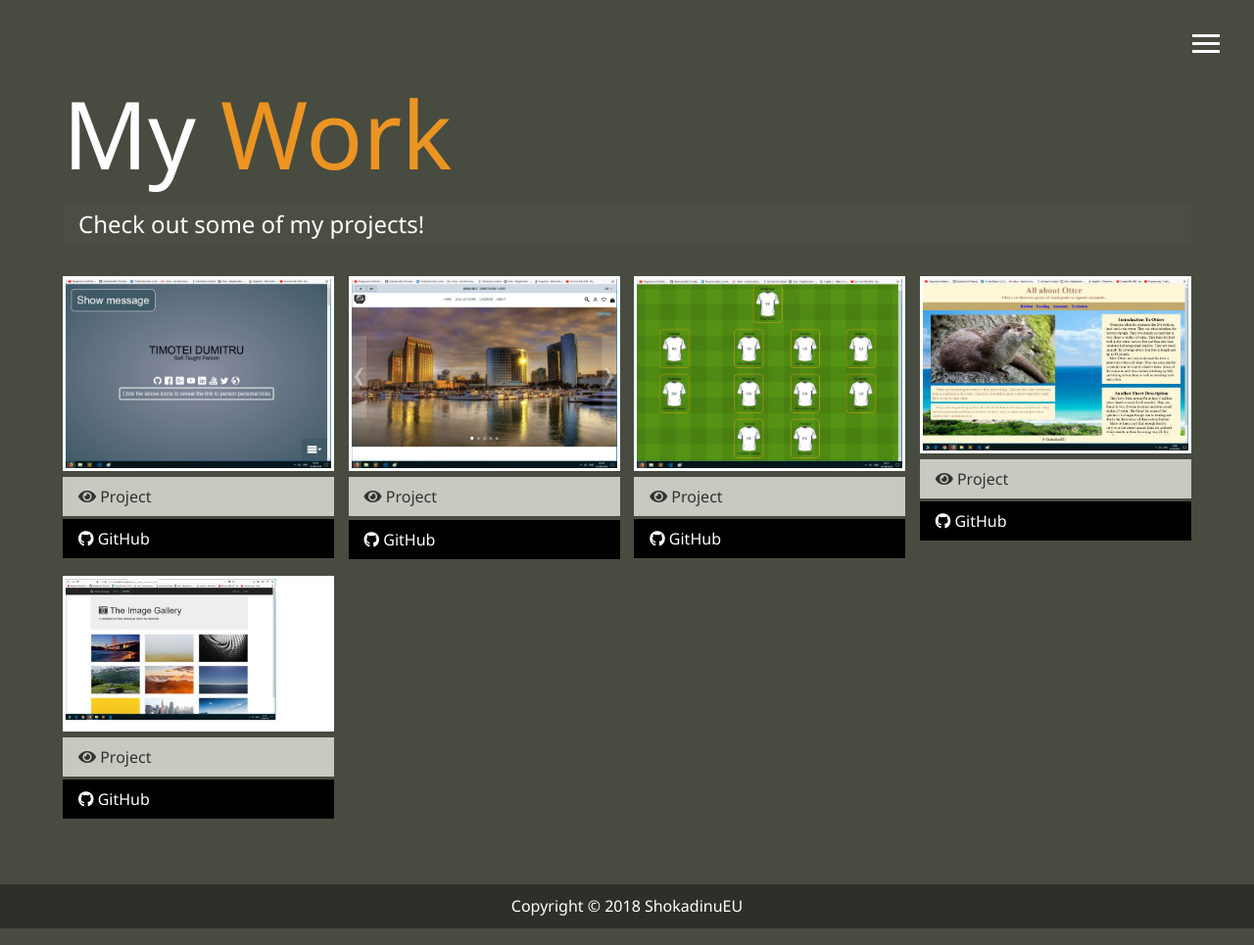
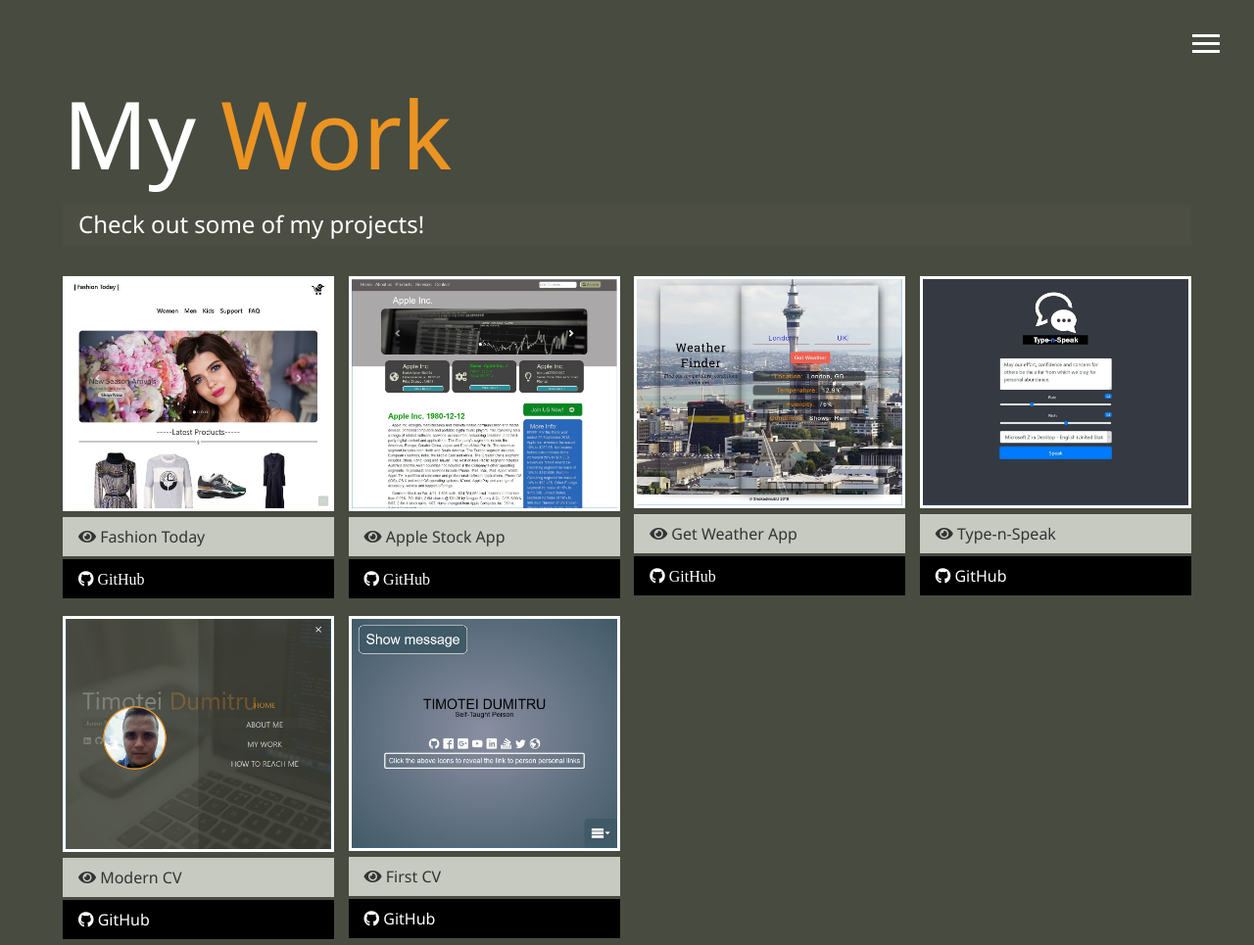
Before and after one commit to ShokadinuEU/modern_portfolio, a website: page dist/work.html in a window 1280 px wide. Shown: the top 965 px of the page at 98% size. Drawn offline with Linux system fonts and the light colour scheme.

Commit message:
update my work section, fill it with latest projects i've work on and some small fixes on the other pages

```diff
--- a/dist/work.html
+++ b/dist/work.html
@@ -57,58 +57,75 @@
       Check out some of my projects!
     </h2>
     <div class="projects">
+      <!-- First Item -->
       <div class="item">
         <a href="#!">
-          <img src="img/projects/first-cv.jpg" alt="My First CV">
+          <img src="img/projects/fashion-today.jpg" alt="Latest Project">
         </a>
         <a href="#" class="btn-light">
-          <i class="fas fa-eye"></i> Project
+          <i class="fas fa-eye"></i> Fashion Today
         </a>
-        <a href="https://shokadinueu.github.io/my-CV" target="_blank" class="btn-dark">
+        <a href="https://shokadinueu.github.io/fashion-today/" target="_blank" class="btn-dark">
+          <i class="fab fa-github"> GitHub </i>
+        </a>
+      </div>
+      <!-- Second Item -->
+      <div class="item">
+        <a href="#!">
+          <img src="img/projects/apple-stock.jpg" alt="Apple Stock">
+        </a>
+        <a href="#" class="btn-light">
+          <i class="fas fa-eye"></i> Apple Stock App
+        </a>
+        <a href="https://shokadinueu.github.io/apple-stock-info/" target="_blank" class="btn-dark">
+          <i class="fab fa-github"> GitHub </i>
+        </a>
+      </div>
+      <!-- Third Item -->
+      <div class="item">
+        <a href="#!">
+          <img src="img/projects/weather-app.jpg" alt="Get Weather APP">
+        </a>
+        <a href="#" class="btn-light">
+          <i class="fas fa-eye"></i> Get Weather App
+        </a>
+        <a href="https://shokadinueu.github.io/get-weather-app/" target="_blank" class="btn-dark">
+          <i class="fab fa-github">  GitHub</i>
+        </a>
+      </div>
+      <!-- Fourth Item -->
+      <div class="item">
+        <a href="#!">
+          <img src="img/projects/type-n-speak.jpg" alt="Type-n-Speak">
+        </a>
+        <a href="#" class="btn-light">
+          <i class="fas fa-eye"></i> Type-n-Speak
+        </a>
+        <a href="https://shokadinueu.github.io/type_n_speak_app/" target="_blank" class="btn-dark">
           <i class="fab fa-github"></i> GitHub
         </a>
       </div>
+      <!-- Fifth Item -->
       <div class="item">
         <a href="#!">
-          <img src="img/projects/img-slider.jpg" alt="Image Slider">
+          <img src="img/projects/modern-portofolio.jpg" alt="Modern CV">
         </a>
         <a href="#" class="btn-light">
-          <i class="fas fa-eye"></i> Project
+          <i class="fas fa-eye"></i> Modern CV
         </a>
-        <a href="https://shokadinueu.github.io/jr-web-dev-test/" target="_blank" class="btn-dark">
+        <a href="https://shokadinueu.github.io/modern_portfolio/" target="_blank" class="btn-dark">
           <i class="fab fa-github"></i> GitHub
         </a>
       </div>
+      <!-- Sixth Item -->
       <div class="item">
         <a href="#!">
-          <img src="img/projects/football-formation.jpg" alt="Fotball Formation">
+          <img src="img/projects/first-cv-online.jpg" alt="First CV">
         </a>
         <a href="#" class="btn-light">
-          <i class="fas fa-eye"></i> Project
+          <i class="fas fa-eye"></i> First CV
         </a>
-        <a href="https://shokadinueu.github.io/front-end-dev-test-football_formation/" target="_blank" class="btn-dark">
-          <i class="fab fa-github"></i> GitHub
-        </a>
-      </div>
-      <div class="item">
-        <a href="#!">
-          <img src="img/projects/about-otter.jpg" alt="About Otters">
-        </a>
-        <a href="#" class="btn-light">
-          <i class="fas fa-eye"></i> Project
-        </a>
-        <a href="https://shokadinueu.github.io/this_picture/" target="_blank" class="btn-dark">
-          <i class="fab fa-github"></i> GitHub
-        </a>
-      </div>
-      <div class="item">
-        <a href="#!">
-          <img src="img/projects/img-gallery.jpg" alt="Image Gallery">
-        </a>
-        <a href="#" class="btn-light">
-          <i class="fas fa-eye"></i> Project
-        </a>
-        <a href="https://shokadinueu.github.io/img-gallery_bootstrap-grid/" target="_blank" class="btn-dark">
+        <a href="https://shokadinueu.github.io/my-CV" target="_blank" class="btn-dark">
           <i class="fab fa-github"></i> GitHub
         </a>
       </div>
```
Also changed, not shown: dist/contact.html (+1 -1 lines), dist/index.html (+4 -4 lines), dist/img/projects/about-otter.jpg (deleted), dist/img/projects/apple-stock.jpg (added), dist/img/projects/fashion-today.jpg (added), dist/img/projects/first-cv-online.jpg (added), dist/img/projects/first-cv.jpg (deleted), dist/img/projects/football-formation.jpg (deleted), dist/img/projects/img-gallery.jpg (deleted), dist/img/projects/img-slider.jpg (deleted), dist/img/projects/modern-portofolio.jpg (added), dist/img/projects/type-n-speak.jpg (added), dist/img/projects/weather-app.jpg (added).
